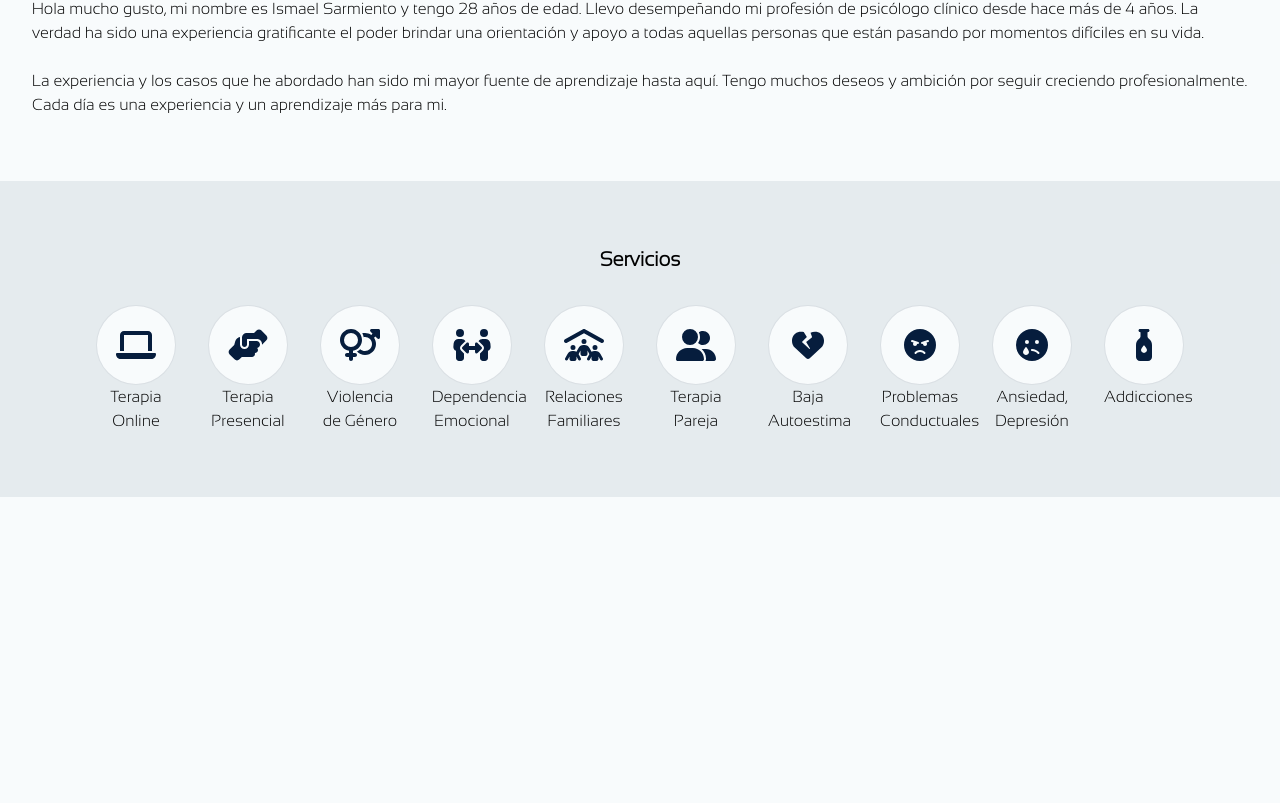
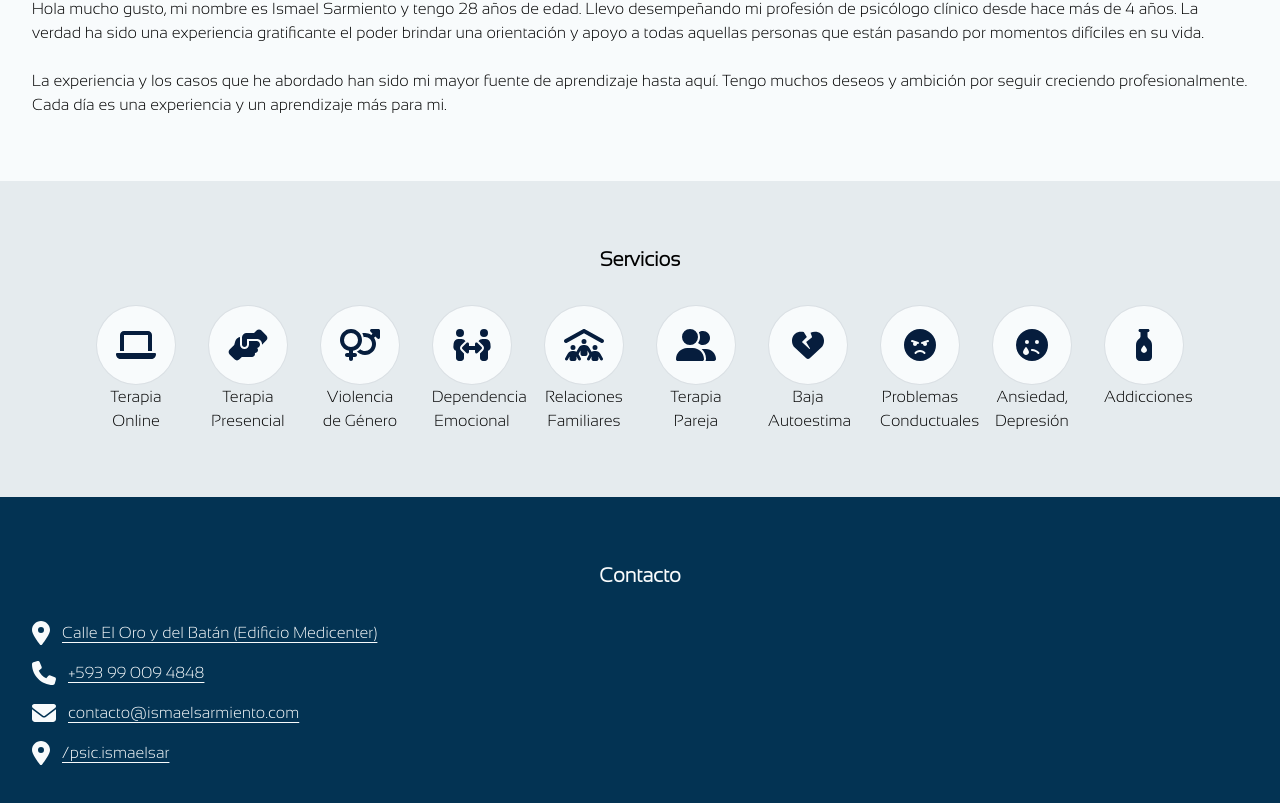
Before and after one commit to Mikadifo/ismaelsarmiento, a Next.js app: page / in a window 1280 px wide. Shown: the part 753-1556 px from the top of the page. Before the commit the page ends 1250 px from the top, so only its background shows below. Built offline with nearby package versions, Linux system fonts and the light colour scheme.

Commit message:
add: contact section

```diff
--- /dev/null
+++ b/src/app/components/Contacto.js
@@ -0,0 +1,47 @@
+import {
+  faEnvelope,
+  faLocationDot,
+  faPhone,
+} from "@fortawesome/free-solid-svg-icons";
+import { FontAwesomeIcon } from "@fortawesome/react-fontawesome";
+
+//TODO: add instegram brand icon
+
+const Contacto = () => {
+  return (
+    <div className="px-8 py-16 bg-lightBlue text-white text-base">
+      <h3 className="text-center font-bold text-xl mb-8">Contacto</h3>
+      <div className="flex flex-col gap-4">
+        <div className="flex gap-3">
+          <FontAwesomeIcon icon={faLocationDot} size="xl" />
+          <a href="#TODO" className="underline underline-offset-4">
+            Calle El Oro y del Batán (Edificio Medicenter)
+          </a>
+        </div>
+        <div className="flex gap-3">
+          <FontAwesomeIcon icon={faPhone} size="xl" />
+          <a href="#TODO" className="underline underline-offset-4">
+            +593 99 009 4848
+          </a>
+        </div>
+        <div className="flex gap-3">
+          <FontAwesomeIcon icon={faEnvelope} size="xl" />
+          <a
+            href="mailto:contacto@ismaelsarmiento.com"
+            className="underline underline-offset-4"
+          >
+            contacto@ismaelsarmiento.com
+          </a>
+        </div>
+        <div className="flex gap-3">
+          <FontAwesomeIcon icon={faLocationDot} size="xl" />
+          <a href="#TODO" className="underline underline-offset-4">
+            /psic.ismaelsar
+          </a>
+        </div>
+      </div>
+    </div>
+  );
+};
+
+export default Contacto;
--- a/src/app/page.js
+++ b/src/app/page.js
@@ -1,5 +1,6 @@
 import About from "./components/About";
 import CTA from "./components/CTA";
+import Contacto from "./components/Contacto";
 import Navbar from "./components/Navbar";
 import Services from "./components/Services";
 import Tilt from "./components/Tilt";
@@ -12,6 +13,7 @@ const Home = () => {
       <Tilt />
       <About />
       <Services />
+      <Contacto />
     </>
   );
 };
```
